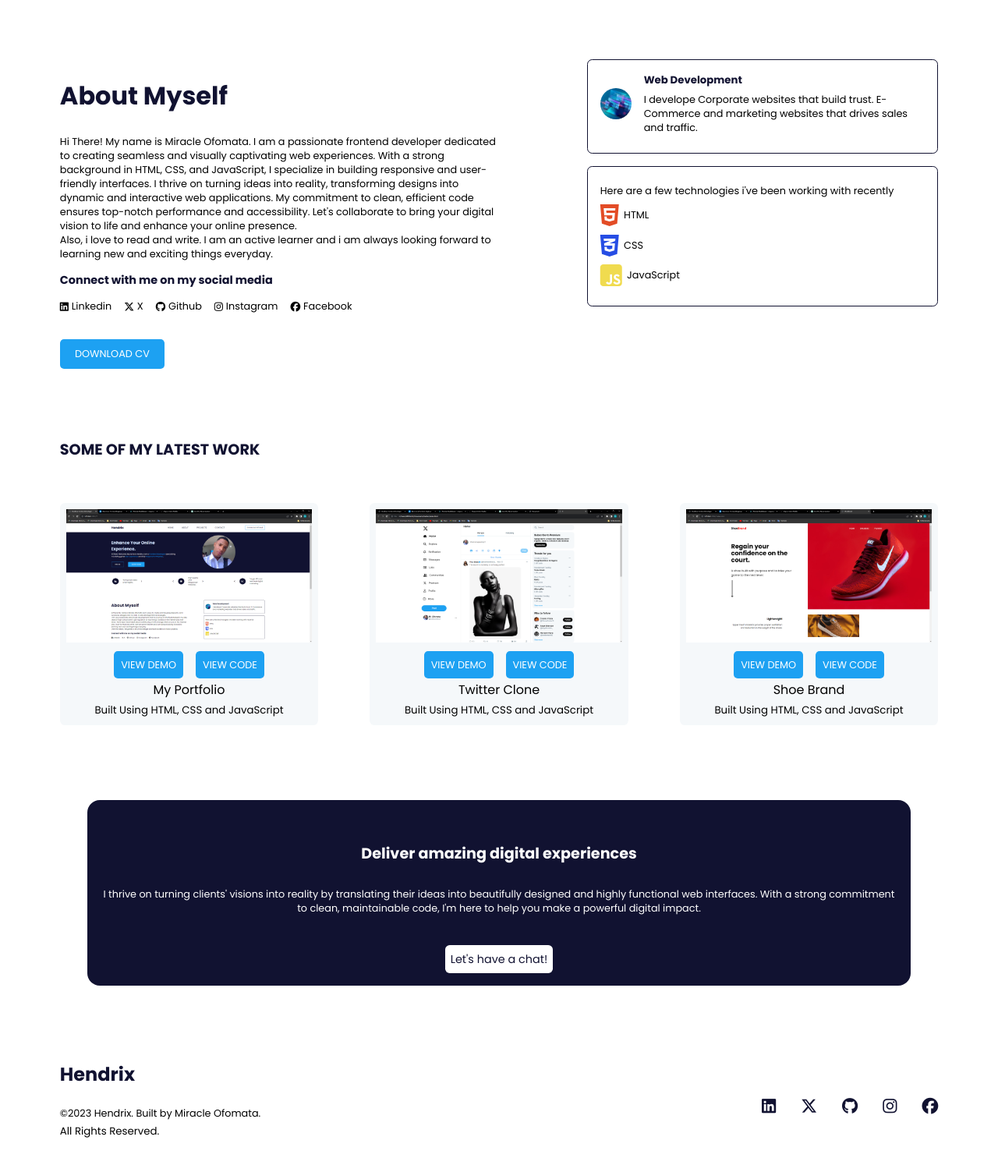
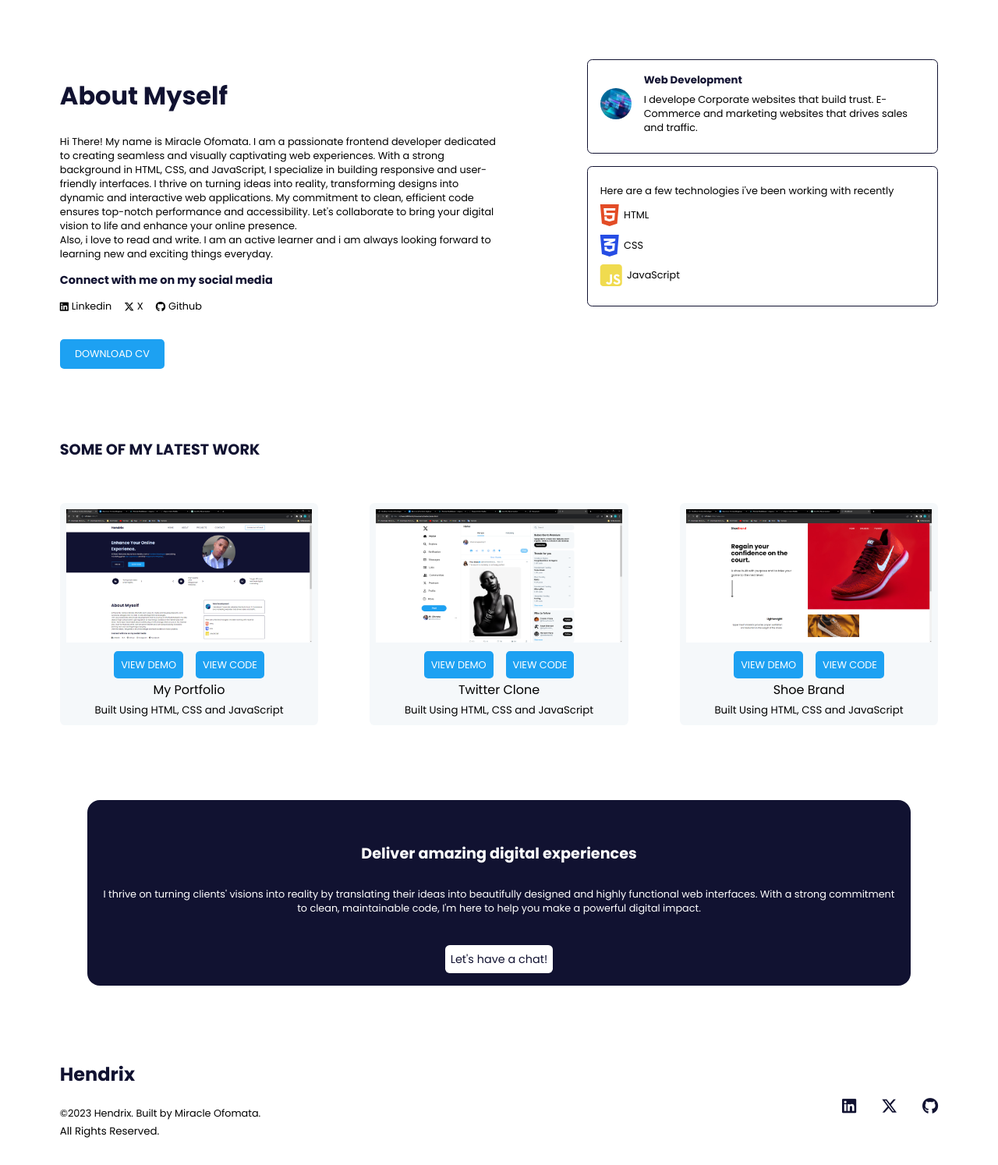
Before and after one commit to ofomata/portfolio-website, a plain HTML site: page index.html in a window 1280 px wide. Shown: the part 610-2104 px from the top of the page at 78% size. Drawn offline with Linux system fonts and the light colour scheme.

Commit message:
index.html

```diff
--- a/index.html
+++ b/index.html
@@ -100,8 +100,6 @@
                             <a href="#"><i class="fa-brands fa-linkedin"></i>Linkedin</a>
                             <a href="https://twitter.com/iamhendrixx2" target="_blank"><i class="fa-brands fa-x-twitter"></i>X</a>
                             <a href="#"><i class="fa-brands fa-github"></i>Github</a>
-                            <a href="https://instagram.com/iam.hendrixx?igshid=OGQ5ZDc2ODk2ZA==" target="_blank"><i class="fa-brands fa-instagram"></i>Instagram</a>
-                            <a href="https://www.facebook.com/miracle.hendrix.96?mibextid=LQQJ4d" target="_blank"><i class="fa-brands fa-facebook"></i>Facebook</a>
                         </div>
 
                         <a href="#" class="about-btn">DOWNLOAD CV</a>
@@ -216,8 +214,6 @@
                         <a href="#"><i class="fa-brands fa-linkedin"></i></a>
                         <a href="https://twitter.com/iamhendrixx2" target="_blank"><i class="fa-brands fa-x-twitter"></i></a>
                         <a href="#"><i class="fa-brands fa-github"></i></a>
-                        <a href="https://instagram.com/iam.hendrixx?igshid=OGQ5ZDc2ODk2ZA==" target="_blank"><i class="fa-brands fa-instagram"></i></a>
-                        <a href="https://www.facebook.com/miracle.hendrix.96?mibextid=LQQJ4d" target="_blank"><i class="fa-brands fa-facebook"></i></a>
                     </div>
                 </div>
             </div>
```
